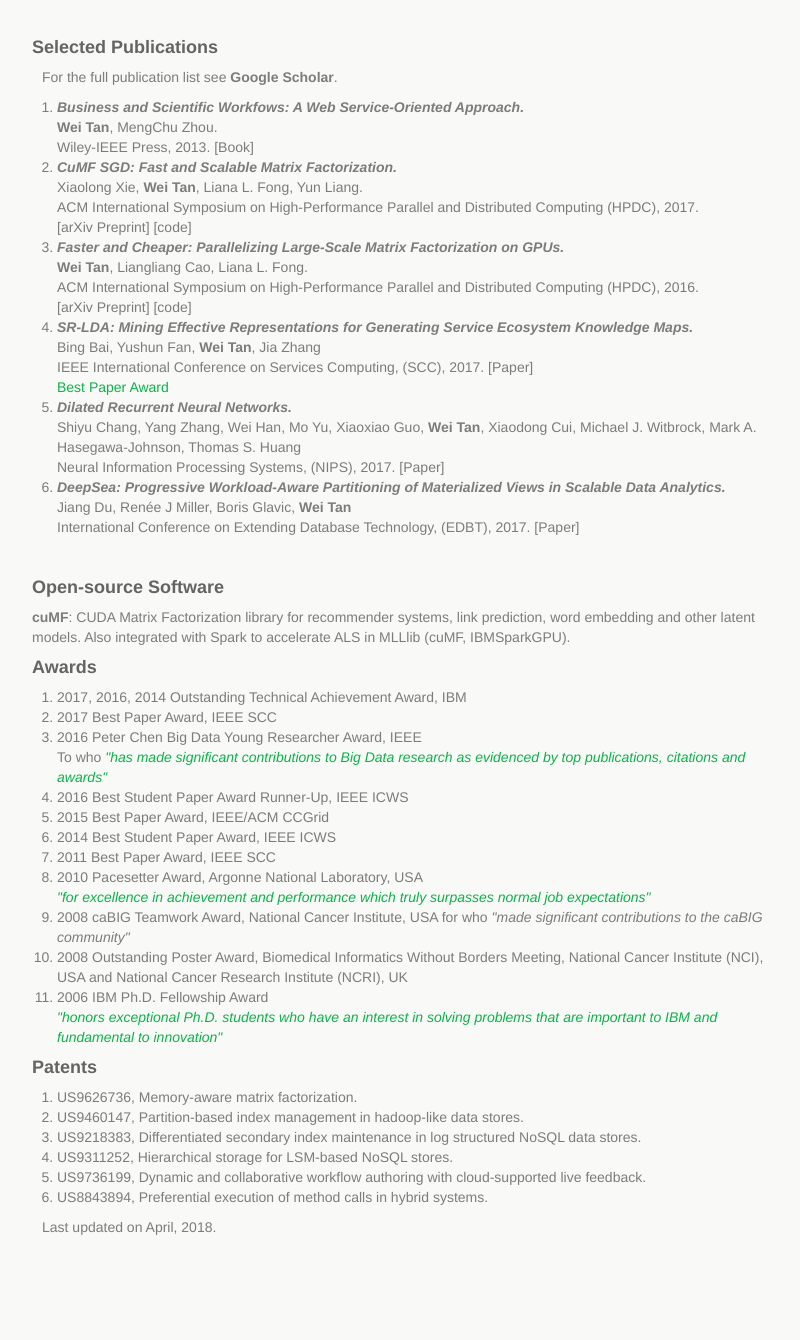
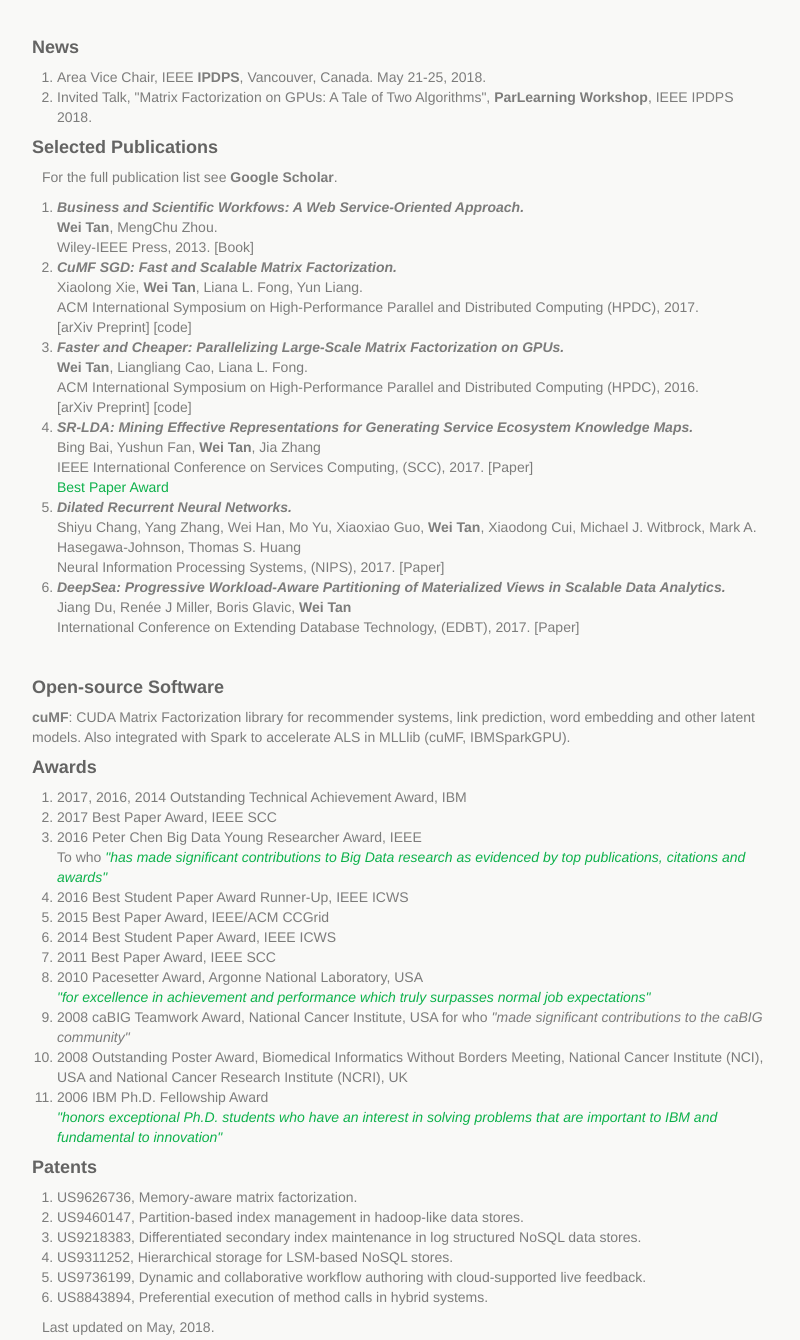
Before and after one commit to wei-tan/wei-tan.github.io, a plain HTML site: page index.html in a window 1280 px wide. Shown: the part 622-1962 px from the top of the page, without its empty margins (268-1068 px from the left). Before the commit the page ends 1894 px from the top, so only its background shows below. Drawn offline with nearby package versions, Linux system fonts and the light colour scheme.

Commit message:
added news

```diff
--- a/index.html
+++ b/index.html
@@ -108,6 +108,18 @@
                         His research and software have been incorporated in IBM products, open-source offerings and patent portfolio.
                     </p>
                     <br />
+                    <h4 id="News">
+                        News
+                    </h4>
+                    <p class="contentItem">
+                    <ol type="1">
+
+                    <li>Area Vice Chair, IEEE <a href="http://www.ipdps.org/ipdps2018/2018_organization.html"><b>IPDPS</b></a>, Vancouver, Canada. May 21-25, 2018.
+                    </li>
+                    <li>Invited Talk, "Matrix Factorization on GPUs: A Tale of Two Algorithms", <a href="http://parlearning.ecs.fullerton.edu/#keynote4"><b>ParLearning Workshop</b></a>, IEEE IPDPS 2018.
+                    </li>
+                    </ol>
+                    </p>
                     <h4 id="publications">
                         Selected Publications
                     </h4>
@@ -209,7 +221,7 @@
                     <!-- Others -->
                     <div class="contentItem">
                         <!-- Footnote -->
-                        Last updated on April, 2018.<br />
+                        Last updated on May, 2018.<br />
 
                     </div>
                 </div>
```
